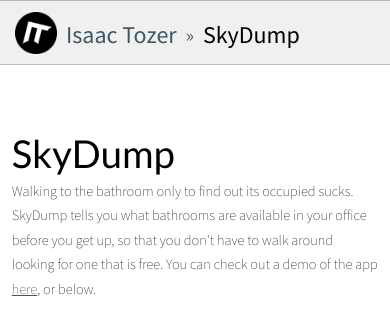
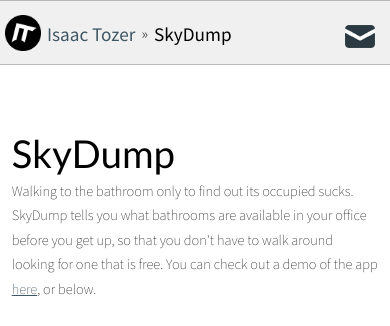
Before and after one commit to itozer/portfolio, a PHP site: page /skydump.php in a window 390 px wide. Shown: the top 326 px of the page. Run offline with PHP 8.4, Linux system fonts and the light colour scheme; some libraries are stand-ins or nearby versions.

Commit message:
updates for responsive contact

```diff
--- a/css/main.css
+++ b/css/main.css
@@ -50,6 +50,10 @@ p a:visited {
 
 p a:hover {
     text-decoration: underline;
+}
+
+.tz-project a:link, .tz-project a:visited, .tz-project a:hover, .tz-project a:active {
+    color: #fff;
 }
 
 .unselectable {
@@ -578,6 +582,11 @@ p {
     opacity: 0.8;
 }
 
+#tz-contact-submit.sent, #tz-contact-submit.sent:hover {
+    background-color: #A4FF67;
+}
+
+
 #tz-contact.display, #tz-contact-overlay.display {
     display: block;
 }
--- a/css/responsive.css
+++ b/css/responsive.css
@@ -86,8 +86,37 @@
           height: 90px;
       }
 
-      #tz-bread-right {
-          display: none;
+      #tz-contact-link {
+          /*display: none;*/
+          color: rgba(0,0,0,0) !important;
+          font-size: 0;
+          background-image: url("../images/mobile_contact_btn.png");
+          background-repeat: no-repeat;
+          background-position: right center;
+          display: inline-block;
+          width: 30px;
+          height: 23px;
+      }
+
+      #tz-contact {
+          width: 100%;
+      }
+
+      #tz-logo {
+          width: 36px;
+          height: 36px;
+      }
+
+      #tz-bread-left {
+          margin-left: 5px;
+      }
+
+      #tz-bread-crumb {
+          font-size: 1.2em;
+      }
+
+      #tz-bread-left a > span, #tz-bread-left > span {
+          margin: 11px 0 0 6px;
       }
 
   }
--- a/include/head.php
+++ b/include/head.php
@@ -3,14 +3,14 @@
     <meta http-equiv="Content-Type" content="text/html; charset=UTF-8" />
     <meta name="viewport" content="width=device-width, initial-scale=1">
     <link rel="shortcut icon" href="images/favicon.ico" />
-    <!--
     <script src="js/app.js" type="text/javascript" async defer></script>
     <link rel="stylesheet" type="text/css" href="css/main.css">
     <link rel="stylesheet" type="text/css" href="css/directionalHover.css">
     <link rel="stylesheet" type="text/css" href="css/responsive.css">
--->
+<!--
     <script src="dist/scripts.min.js" type="text/javascript" async defer></script>
     <link rel="stylesheet" type="text/css" href="dist/styles.min.css">
+-->
     <script src='https://www.google.com/recaptcha/api.js' async defer></script>
     <link href="https://fonts.googleapis.com/css?family=Lato:300,400" rel="stylesheet">
     <link href="https://fonts.googleapis.com/css?family=Source+Sans+Pro:200,300,400" rel="stylesheet">
--- a/js/app.js
+++ b/js/app.js
@@ -282,12 +282,16 @@ var tz = (function() {
 
     }
 
-    function hideForm(form, overlay) {
+    function hideForm(form, overlay, button) {
         form.classList.remove("fadeIn");
         overlay.classList.remove("fadeIn");
         setTimeout(function() {
             form.classList.remove("display");
             overlay.classList.remove("display");
+            if (button !== undefined) {
+                button.classList.remove("sent");
+                button.innerHTML = "Submit";
+            }
         },300);
     }
 
@@ -533,14 +537,15 @@ function submitForm(captchaResponse) {
         var response;
         if(http.readyState == 4 && http.status == 200) {
             response = JSON.parse(http.responseText);
-console.log(response);
             if (response.success) {
                 grecaptcha.reset();
                 email.value = "";
                 message.value = "";
                 name.value = "";
                 button.classList.remove("sending");
-                tz.hideForm(form, overlay);
+                button.classList.add("sent");
+                button.innerHTML = "Sent!";
+                tz.hideForm(form, overlay, button);
 
             } else {
                 alert("Ooops. There was an error sending your message. Please try again.")
--- a/skydump.php
+++ b/skydump.php
@@ -22,7 +22,7 @@
 
             <div class="tz-project-screen">
                 <div id="tz-skydump-wrapper" class="tz-project-screen-wrapper">
-                    <iframe src="http://skydump.info"></iframe>
+                    <iframe src="https://www.skydump.info"></iframe>
                     <!--<iframe src="http://localhost:3000/"></iframe>-->
                 </div>
             </div>
```
Also changed, not shown: images/mobile_contact_btn.png (added), 1 other file.
